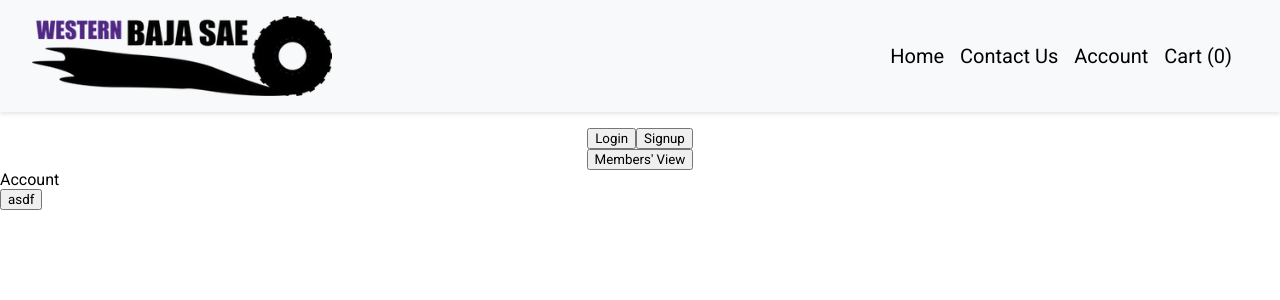
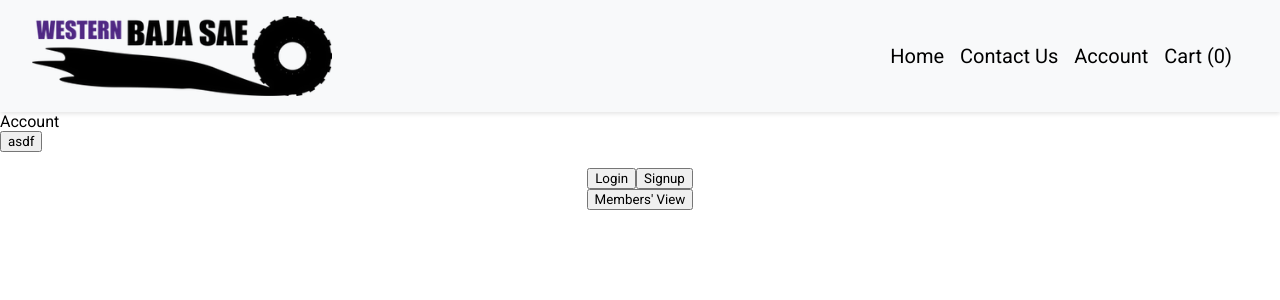
Before and after one commit to bnamayandev/BajaEcom-Frontend, a React (Vite) app: page /account in a window 1280 px wide. Shown: the top 300 px of the page. Built offline with nearby package versions, Linux system fonts and the light colour scheme; the HTML template or start-up script is replaced by a standard one.

Commit message:
Put login in Account

```diff
--- a/src/App.jsx
+++ b/src/App.jsx
@@ -2,7 +2,7 @@ import React, { useEffect, useState } from 'react';
 import { Routes, Route, useNavigate, Navigate } from 'react-router-dom';
 import Navbar from './components/Navbar';
 import Home from './pages/Home';
-import Account from './pages/Account';
+import Account from './pages/Account'; // Ensure this path is correct
 import Cart from './pages/Cart';
 import Login from './pages/Login';
 import Signup from './pages/Signup';
@@ -88,23 +88,12 @@ function App() {
   return (
     <div>
       <Navbar count={count} />
-      <div style={{ textAlign: 'center', marginTop: '1rem' }}>
-        {token ? (
-          <button onClick={handleLogout}>Logout</button>
-        ) : (
-          <div>
-            <button onClick={() => navigate('/login')}>Login</button>
-            <button onClick={() => navigate('/signup')}>Signup</button>
-          </div>
-        )}
-        <button onClick={goToMembersView}>Members' View</button>
-      </div>
       <Routes>
         <Route
           path="/"
           element={<Home addToCart={addToCart} count={count} cart={cart} cartMapper={cartMapper} />}
         />
-        <Route path="/account" element={<Account />} />
+        <Route path="/account" element={<Account handleLogout={handleLogout} goToMembersView={goToMembersView} />} />
         <Route path="/cart" element={<Cart />} />
         <Route path="/orderdashboard" element={token ? <OrderDashboard /> : <Navigate to="/login" />} />
         <Route path="/login" element={<Login onLogin={handleLogin} />} />
--- a/src/components/Navbar.jsx
+++ b/src/components/Navbar.jsx
@@ -10,7 +10,7 @@ const Navbar = ({count}) => {
             <ul>
                 <li><Link to="/">Home</Link></li>
                 <li><a href="">Contact Us</a></li>
-                <li><a href="">Account</a></li>
+                <li><Link to="/account">Account</Link></li>
                 <li><Link to="/cart">Cart ({count})</Link></li>
             </ul>
         </nav>
--- a/src/pages/Account.jsx
+++ b/src/pages/Account.jsx
@@ -1,10 +1,23 @@
 import React from 'react'
+import { useNavigate } from 'react-router-dom'
 
-const Account = () => {
+const Account = ({ handleLogout, goToMembersView, token }) => {
+  const navigate = useNavigate();
   return (
     <div>
       <div>Account</div>
       <button>asdf</button>
+      <div style={{ textAlign: 'center', marginTop: '1rem' }}>
+        {token ? (
+          <button onClick={handleLogout}>Logout</button>
+        ) : (
+          <div>
+            <button onClick={() => navigate('/login')}>Login</button>
+            <button onClick={() => navigate('/signup')}>Signup</button>
+          </div>
+        )}
+        <button onClick={goToMembersView}>Members' View</button>
+      </div>
     </div>
   )
 }
```
